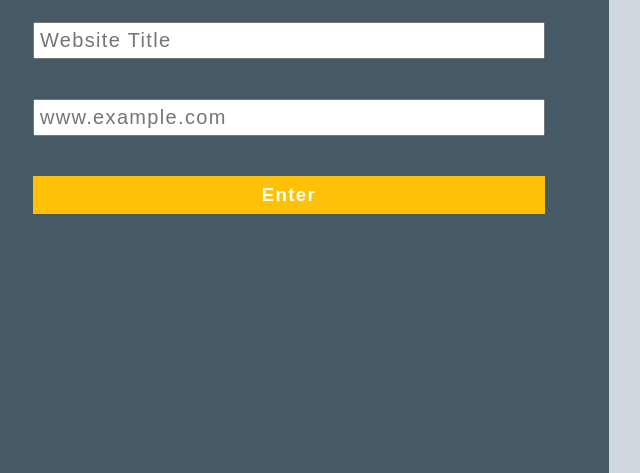
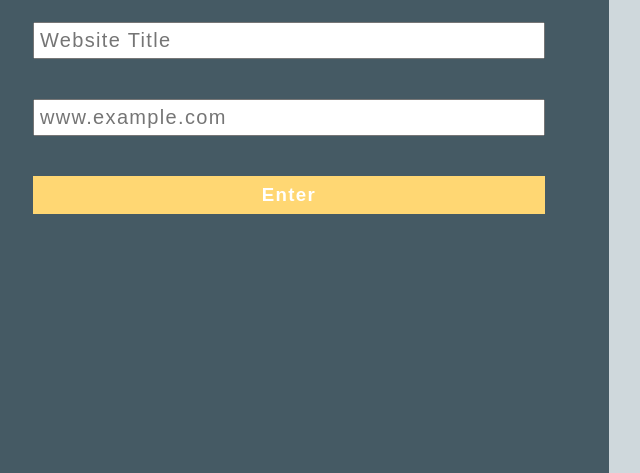
Before and after one commit to dunncl15/linked-list-v2, a plain HTML site: page index.html in a window 1280 px wide. Shown: the part 327-800 px from the top of the page, without its empty margins (31-671 px from the left). Drawn offline with nearby package versions, Linux system fonts and the light colour scheme.

Commit message:
Add default disabled attribute to enter button

```diff
--- a/index.html
+++ b/index.html
@@ -14,7 +14,7 @@
           <h1 class="title">Linked <img src="images/linked-list-logo.svg" class="logo"> List</h1>
           <input type="text" class="web-title" placeholder="Website Title" required>
           <input type="text" class="web-url" placeholder="www.example.com" required>
-          <button class="enter-btn">Enter</button>
+          <button class="enter-btn" disabled>Enter</button>
        </form>
       </section>
       <section class="bookmark-section">
```
